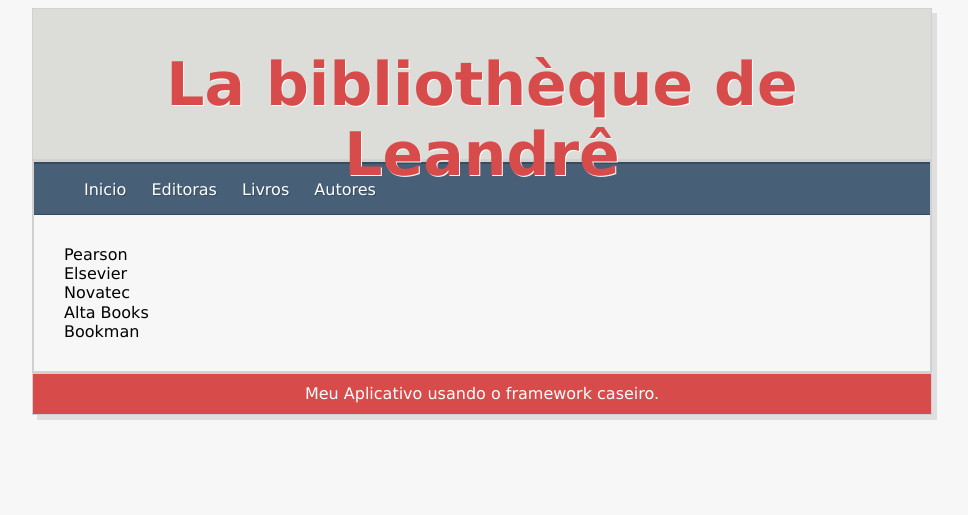
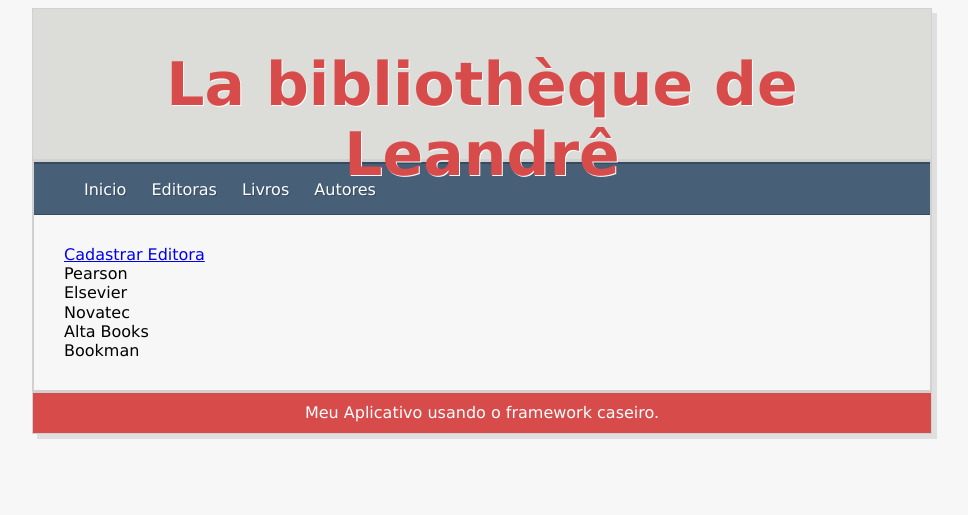
Before and after one commit to lelesouara/frameworkweb3final, a PHP site: page / in a window 1280 px wide. Shown: the top 515 px of the page, without its empty margins (158-1126 px from the left). Run offline with PHP 8.4, Linux system fonts and the light colour scheme; data comes from the database, SQL or seed files in the repository.

Commit message:
construindo controller editora

```diff
--- a/controller/EditoraController.class.php
+++ b/controller/EditoraController.class.php
@@ -19,7 +19,17 @@ class EditoraController {
     }
 
     public function add() {
+        if(count($_POST)){
+            $nome = $_POST['nome'];
+            $Editora = new Editora();
+            $Editora->setNome($nome);
+            $Editora->save();
+            header("Location: index.php?mod=Editora&page=all");
+        }
 
+        $view = new View("Editora", "add", "default");
+        $view->setTitle("Cadastrar Editora");
+        $view->render();
     }
 
     public function edit() {
--- a/nbproject/private/private.xml
+++ b/nbproject/private/private.xml
@@ -2,8 +2,6 @@
 <project-private xmlns="http://www.netbeans.org/ns/project-private/1">
     <editor-bookmarks xmlns="http://www.netbeans.org/ns/editor-bookmarks/2" lastBookmarkId="0"/>
     <open-files xmlns="http://www.netbeans.org/ns/projectui-open-files/2">
-        <group>
-            <file>file:/var/www/web3framework/view/Editora/all.php</file>
-        </group>
+        <group/>
     </open-files>
 </project-private>
--- /dev/null
+++ b/view/Editora/add.php
@@ -0,0 +1,5 @@
+<form method="post">
+    <label>Nome Editora</label><br>
+    <input type="text" name='nome' id='nome'>
+    <input type="submit" value="Salvar">
+</form>
--- a/view/Editora/all.php
+++ b/view/Editora/all.php
@@ -1,3 +1,5 @@
+<a href='index.php?mod=Editora&page=add'> Cadastrar Editora </a>
+<br>
 <?php
 
 foreach ($editoras as $editora){
```
